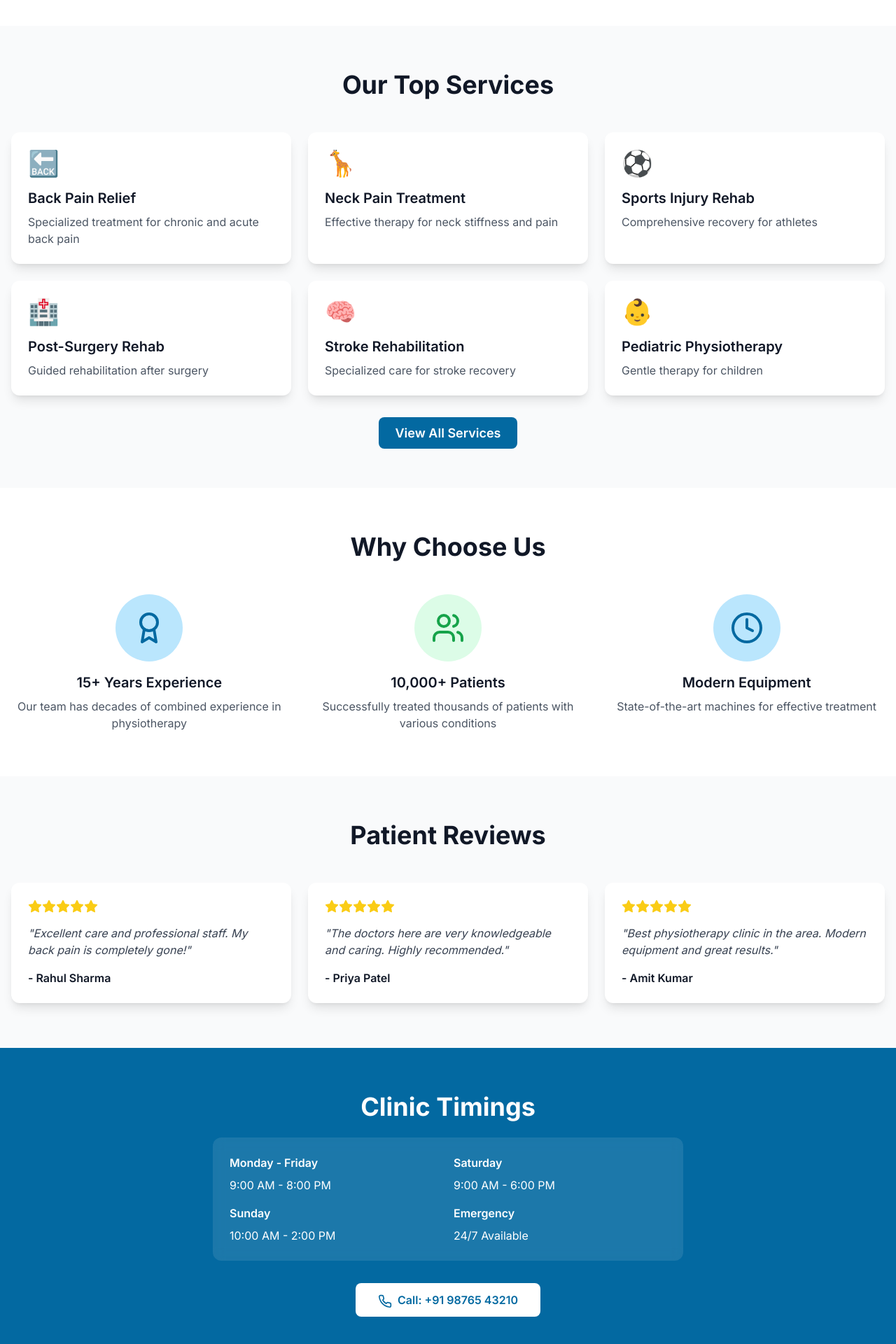
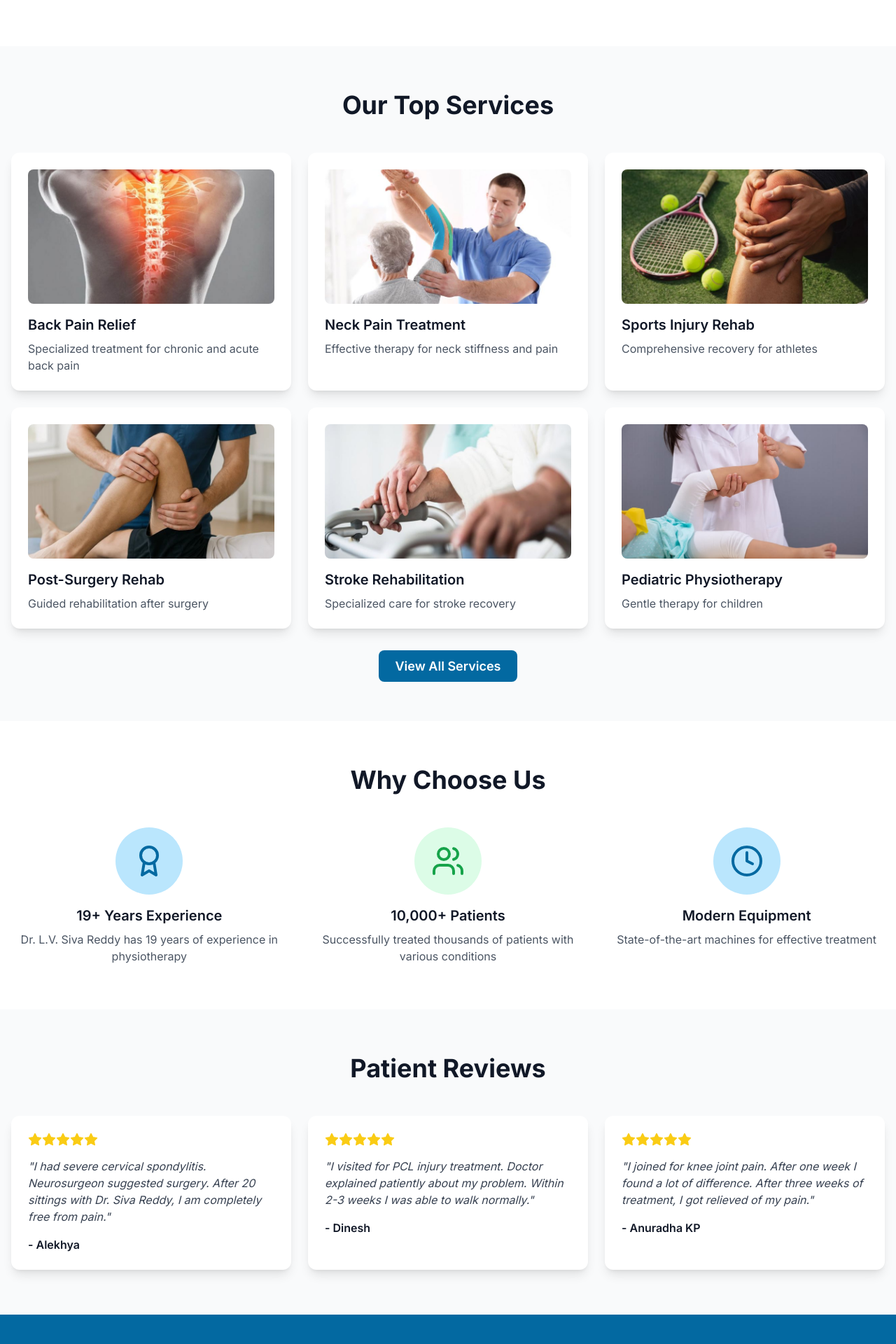
Before and after one commit to shaik-arafath/physioDR, a Next.js app in the folder frontend/: page / in a window 1280 px wide. Shown: the part 864-2784 px from the top of the page at 70% size. Built offline with nearby package versions, Linux system fonts and the light colour scheme.

Commit message:
Add service images to home page and update clinic information

```diff
--- a/frontend/src/app/page.tsx
+++ b/frontend/src/app/page.tsx
@@ -3,18 +3,18 @@ import { Calendar, Clock, Users, Award, Star, Phone } from "lucide-react";
 
 export default function Home() {
   const services = [
-    { name: "Back Pain Relief", icon: "🔙", description: "Specialized treatment for chronic and acute back pain" },
-    { name: "Neck Pain Treatment", icon: "🦒", description: "Effective therapy for neck stiffness and pain" },
-    { name: "Sports Injury Rehab", icon: "⚽", description: "Comprehensive recovery for athletes" },
-    { name: "Post-Surgery Rehab", icon: "🏥", description: "Guided rehabilitation after surgery" },
-    { name: "Stroke Rehabilitation", icon: "🧠", description: "Specialized care for stroke recovery" },
-    { name: "Pediatric Physiotherapy", icon: "👶", description: "Gentle therapy for children" },
+    { name: "Back Pain Relief", image: "/service-back.jpg", description: "Specialized treatment for chronic and acute back pain" },
+    { name: "Neck Pain Treatment", image: "/service-neck1.jpg", description: "Effective therapy for neck stiffness and pain" },
+    { name: "Sports Injury Rehab", image: "/service-sports.jpg", description: "Comprehensive recovery for athletes" },
+    { name: "Post-Surgery Rehab", image: "/service-knee2.jpg", description: "Guided rehabilitation after surgery" },
+    { name: "Stroke Rehabilitation", image: "/service-stroke.jpg", description: "Specialized care for stroke recovery" },
+    { name: "Pediatric Physiotherapy", image: "/service-pediatric.jpg", description: "Gentle therapy for children" },
   ];
 
   const reviews = [
-    { name: "Rahul Sharma", rating: 5, text: "Excellent care and professional staff. My back pain is completely gone!" },
-    { name: "Priya Patel", rating: 5, text: "The doctors here are very knowledgeable and caring. Highly recommended." },
-    { name: "Amit Kumar", rating: 5, text: "Best physiotherapy clinic in the area. Modern equipment and great results." },
+    { name: "Alekhya", rating: 5, text: "I had severe cervical spondylitis. Neurosurgeon suggested surgery. After 20 sittings with Dr. Siva Reddy, I am completely free from pain." },
+    { name: "Dinesh", rating: 5, text: "I visited for PCL injury treatment. Doctor explained patiently about my problem. Within 2-3 weeks I was able to walk normally." },
+    { name: "Anuradha KP", rating: 5, text: "I joined for knee joint pain. After one week I found a lot of difference. After three weeks of treatment, I got relieved of my pain." },
   ];
 
   return (
@@ -51,7 +51,7 @@ export default function Home() {
           <div className="max-w-3xl mx-auto text-center">
             <h2 className="section-title">About Our Clinic</h2>
             <p className="text-lg text-gray-700 leading-relaxed">
-              At PhysioDR, we are dedicated to helping patients recover from injuries, manage chronic pain, and improve their overall quality of life through evidence-based physiotherapy treatments. Our team of experienced physiotherapists uses modern equipment and personalized care plans to ensure the best outcomes for every patient.
+              At Sai Ranyata Physiotherapy & Chiropractor Clinic, we are dedicated to helping patients recover from injuries, manage chronic pain, and improve their overall quality of life through evidence-based physiotherapy treatments. Our team of experienced physiotherapists uses modern equipment and personalized care plans to ensure the best outcomes for every patient.
             </p>
           </div>
         </div>
@@ -64,7 +64,11 @@ export default function Home() {
           <div className="grid md:grid-cols-2 lg:grid-cols-3 gap-6">
             {services.map((service, index) => (
               <div key={index} className="card">
-                <div className="text-4xl mb-4">{service.icon}</div>
+                <img
+                  src={service.image}
+                  alt={service.name}
+                  className="w-full h-48 object-cover rounded-lg mb-4"
+                />
                 <h3 className="text-xl font-semibold mb-2">{service.name}</h3>
                 <p className="text-gray-600">{service.description}</p>
               </div>
@@ -87,8 +91,8 @@ export default function Home() {
               <div className="bg-primary-100 rounded-full p-6 w-24 h-24 mx-auto mb-4 flex items-center justify-center">
                 <Award className="w-12 h-12 text-primary-600" />
               </div>
-              <h3 className="text-xl font-semibold mb-2">15+ Years Experience</h3>
-              <p className="text-gray-600">Our team has decades of combined experience in physiotherapy</p>
+              <h3 className="text-xl font-semibold mb-2">19+ Years Experience</h3>
+              <p className="text-gray-600">Dr. L.V. Siva Reddy has 19 years of experience in physiotherapy</p>
             </div>
             <div className="text-center">
               <div className="bg-secondary-100 rounded-full p-6 w-24 h-24 mx-auto mb-4 flex items-center justify-center">
@@ -135,27 +139,19 @@ export default function Home() {
           <div className="max-w-2xl mx-auto bg-white/10 rounded-xl p-6 backdrop-blur">
             <div className="grid md:grid-cols-2 gap-4 text-left">
               <div>
-                <p className="font-semibold mb-2">Monday - Friday</p>
-                <p>9:00 AM - 8:00 PM</p>
-              </div>
-              <div>
-                <p className="font-semibold mb-2">Saturday</p>
-                <p>9:00 AM - 6:00 PM</p>
+                <p className="font-semibold mb-2">Monday - Saturday</p>
+                <p>10:00 AM - 9:00 PM</p>
               </div>
               <div>
                 <p className="font-semibold mb-2">Sunday</p>
-                <p>10:00 AM - 2:00 PM</p>
-              </div>
-              <div>
-                <p className="font-semibold mb-2">Emergency</p>
-                <p>24/7 Available</p>
+                <p>10:00 AM - 1:00 PM</p>
               </div>
             </div>
           </div>
           <div className="mt-8">
-            <a href="tel:+919876543210" className="inline-block bg-white text-primary-600 font-semibold py-3 px-8 rounded-lg hover:bg-gray-100 transition-colors">
+            <a href="tel:+919700719727" className="inline-block bg-white text-primary-600 font-semibold py-3 px-8 rounded-lg hover:bg-gray-100 transition-colors">
               <Phone className="inline-block w-5 h-5 mr-2" />
-              Call: +91 98765 43210
+              Call: +91 97007 19727
             </a>
           </div>
         </div>
```
